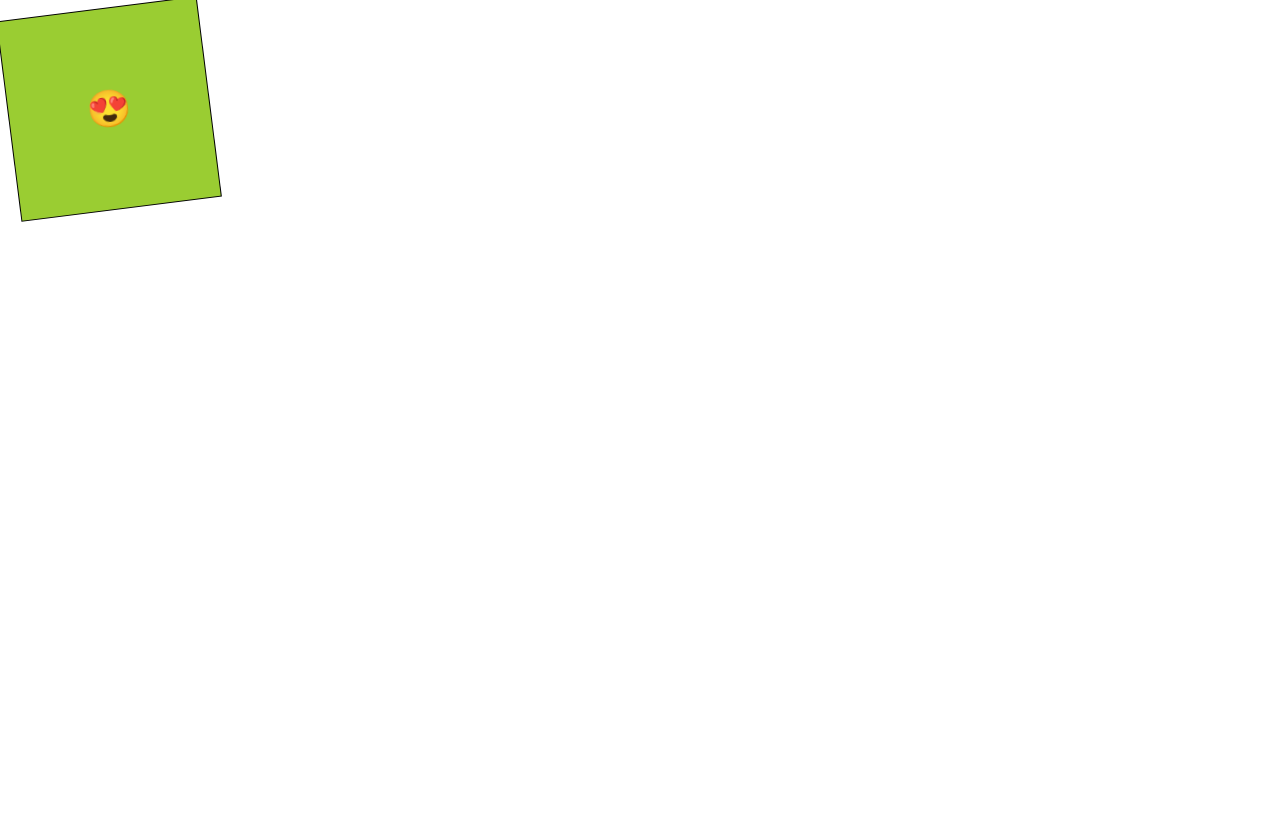
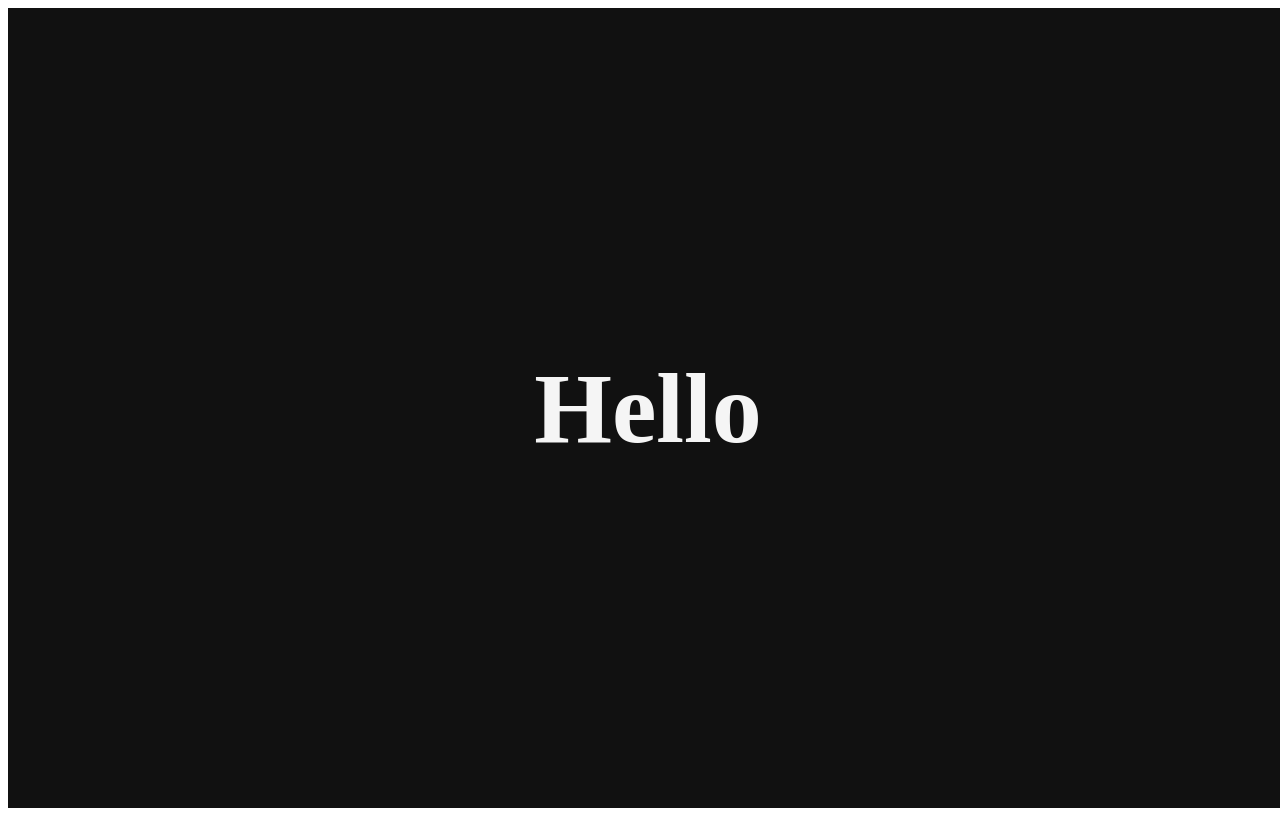
Before and after one commit to Inginginging/Coin_Tracker, a React (Create React App) app: page / in a window 1280 px wide. Built offline with nearby package versions, Linux system fonts and the light colour scheme.

Commit message:
styled component (Theme)

```diff
--- a/src/App.js
+++ b/src/App.js
@@ -1,48 +1,22 @@
-import { keyframes } from "styled-components";
 import styled from "styled-components";
 
-const rotateAni = keyframes` //animation
-  0% {
-    transform: rotate(0deg);
-    border: 1px solid black;
-  }
-  50%{
-    border: 5px solid black;
-  }
-  100%{
-    transform: rotate(360deg);
-    border: 1px solid black;
-  }
-`;
-
 const Container = styled.div`
-  display: flex;
-`;
-const Emoji = styled.span`
-  font-size: 36px;
-`;
-const Box = styled.div`
-  background-color: yellowgreen;
-  width: 200px;
-  height: 200px;
-  animation: ${rotateAni} 1s linear infinite;
+  width: 100vw;
+  height: 100vh;
   display: flex;
   justify-content: center;
   align-items: center;
-  //내가 만든 component를 직접 targeting할 수 있음
-  ${Emoji} {
-    &:hover {
-      font-size: 100px;
-    }
-  }
+  background-color: ${(props) => props.theme.bgColor}; //theme의 property 사용
+`;
+const Title = styled.h1`
+  font-size: 100px;
+  color: ${(props) => props.theme.textColor}; //theme의 property 사용
 `;
 
 function App() {
   return (
     <Container>
-      <Box>
-        <Emoji>😍</Emoji>
-      </Box>
+      <Title>Hello</Title>
     </Container>
   );
 }
--- a/src/index.js
+++ b/src/index.js
@@ -1,10 +1,23 @@
 import React from "react";
 import ReactDOM from "react-dom";
 import App from "./App";
+import { ThemeProvider } from "styled-components";
+
+//theme 객체
+const darkTheme = {
+  textColor: "whitesmoke",
+  bgColor: "#111",
+};
+const lightTheme = {
+  textColor: "#111",
+  bgColor: "whitesmoke",
+};
 
 ReactDOM.render(
   <React.StrictMode>
-    <App />
+    <ThemeProvider theme={darkTheme}>
+      <App />
+    </ThemeProvider>
   </React.StrictMode>,
   document.getElementById("root")
 );
```
